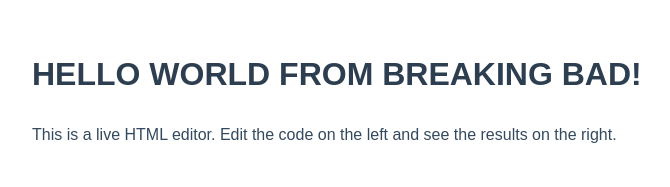
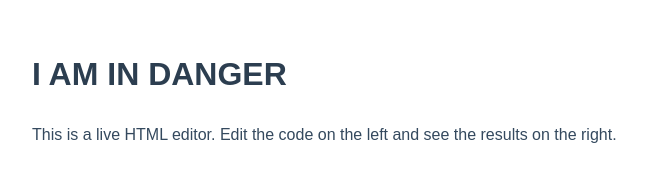
Before and after one commit to Varun85535/quick, a plain HTML site: page index.html in a window 1280 px wide. Shown: the whole page, without its empty margins (208-878 px from the left). Drawn offline with Linux system fonts and the light colour scheme.

Commit message:
Update index.html

```diff
--- a/index.html
+++ b/index.html
@@ -13,7 +13,7 @@
 </head>
 <body>
     <div class="container">
-        <h1>HELLO WORLD FROM BREAKING BAD!</h1>
+        <h1>I AM IN DANGER</h1>
         <p>This is a live HTML editor. Edit the code on the left and see the results on the right.</p>
     </div>
 </body>
```
